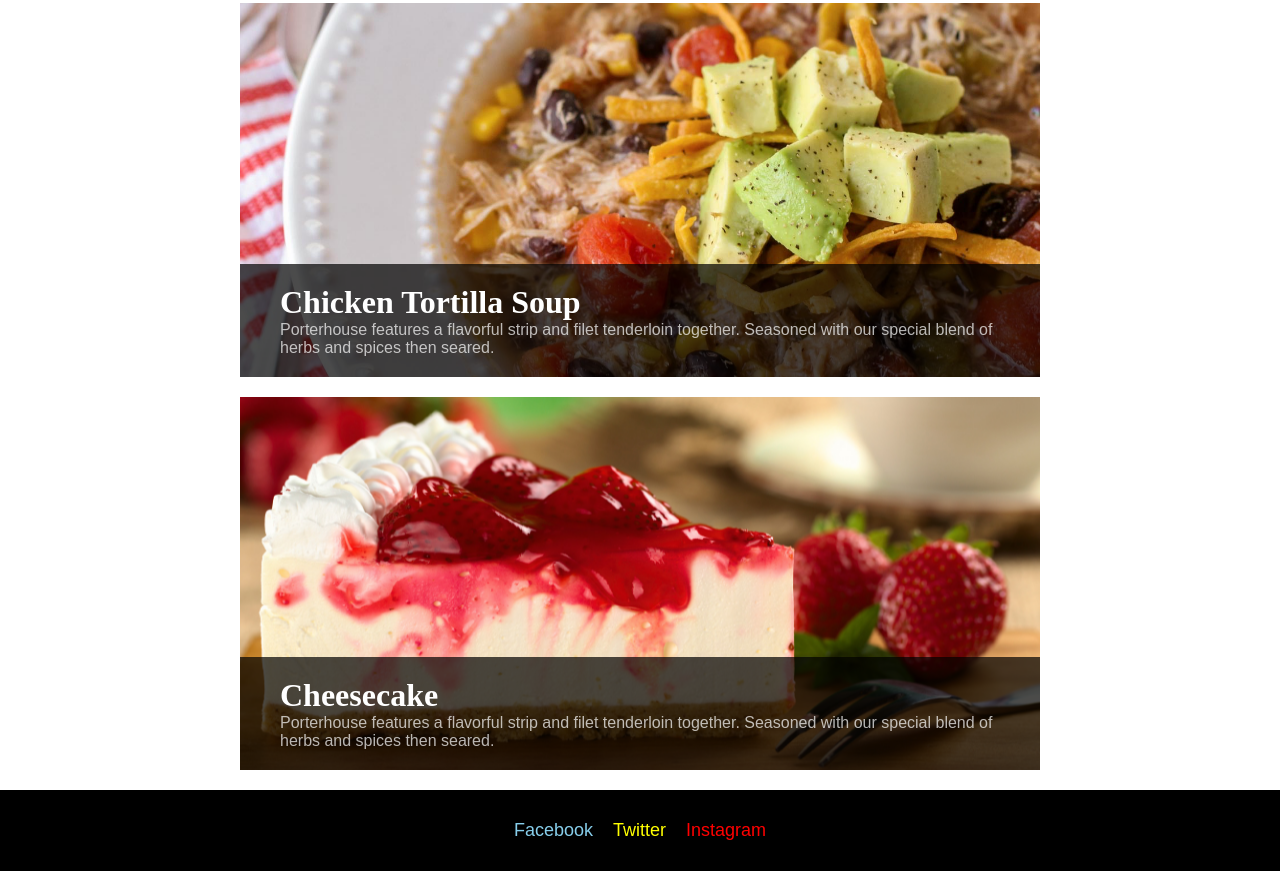
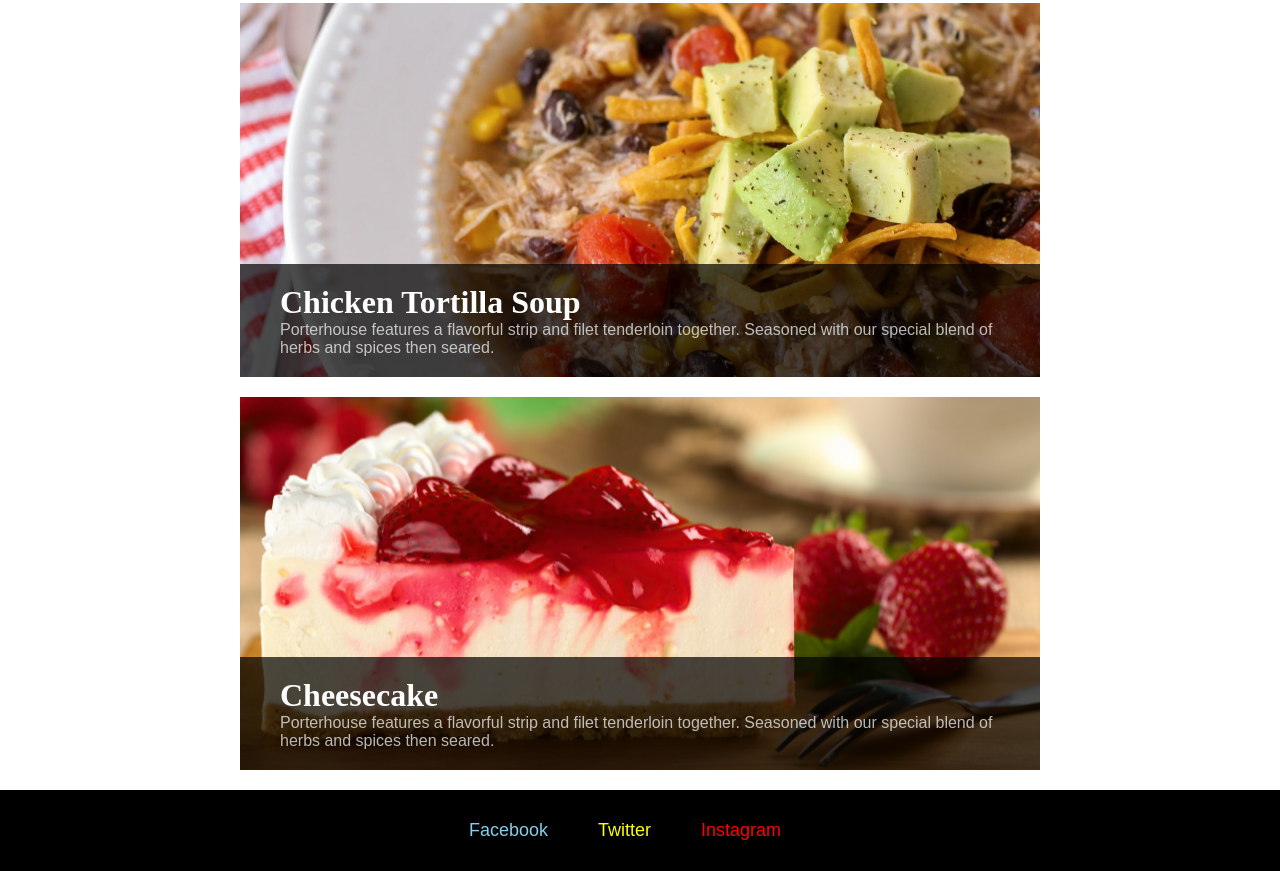
Before and after one commit to Kurresailakshmareddy/edxbootcamp_couserwork, a plain HTML site: page jakes-eastery.html in a window 1280 px wide. Shown: the part 577-1448 px from the top of the page. Drawn offline with Linux system fonts and the light colour scheme.

Commit message:
update in new project

```diff
--- a/jake-eastery.css
+++ b/jake-eastery.css
@@ -14,6 +14,7 @@
   display: flex;
   background-color: black;
   padding: 20px;
+
 }
 
 .left, .center,
@@ -30,6 +31,7 @@
 
 .center{
     width: 50%;
+    justify-content:space-evenly;
 }
 
 .center a{
@@ -101,10 +103,12 @@
    background-color: black;
    padding: 20px;
    justify-content: center;
+
 }
 
 .fb {
     color: skyblue;
+    margin-right: 30px;
     padding: 10px;
     font-size: 18px;
     text-decoration: none;
@@ -113,6 +117,7 @@
 
 .tw {
     color: yellow;
+    margin-right: 30px;
     padding: 10px;
     font-size: 18px;
     text-decoration: none;
@@ -121,6 +126,7 @@
 
 .ig{
     color: red;
+    margin-right: 30px;
     padding: 10px;
     font-size: 18px;
     text-decoration: none;
```
